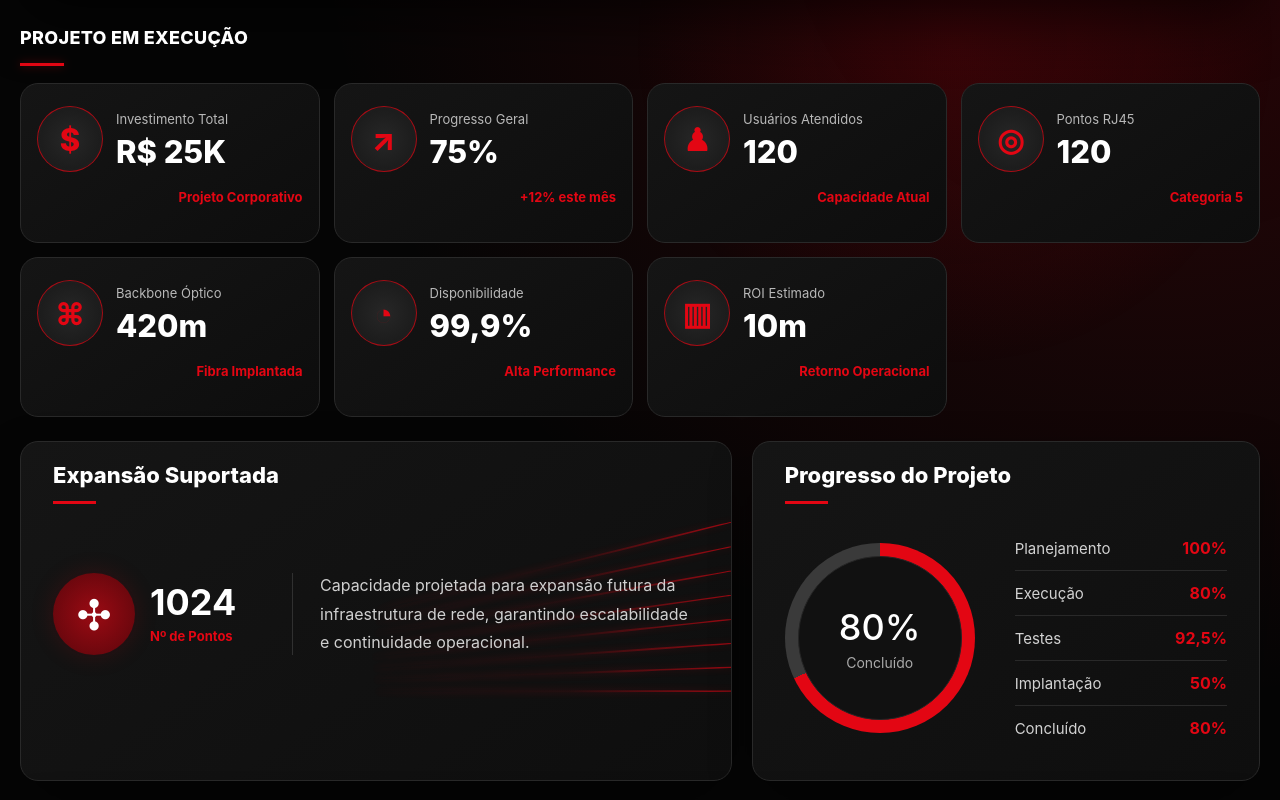
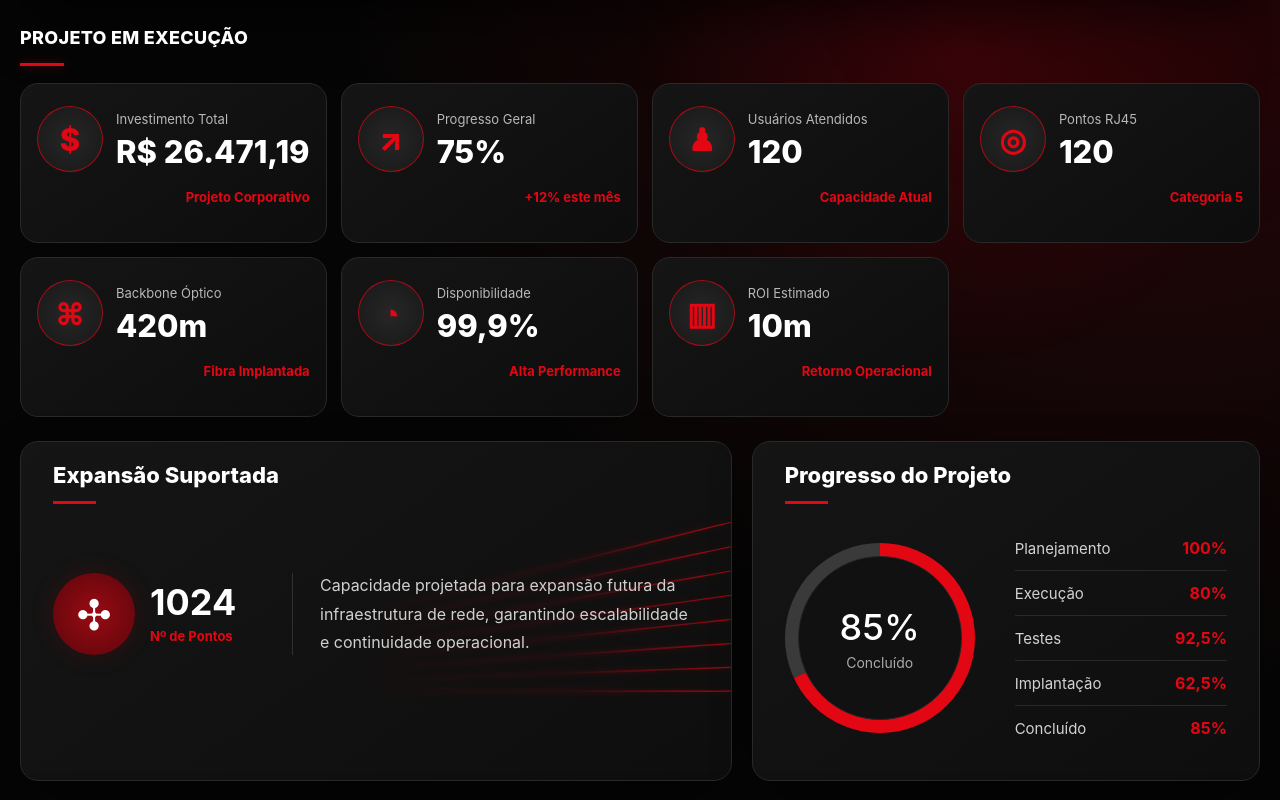
Before and after one commit to jdsantos-byte/projeto-boa-viagem-8, a React (Vite) app: page / in a window 1280 px wide. Shown: the part 280-1080 px from the top of the page. Built offline with nearby package versions, Linux system fonts and the light colour scheme.

Commit message:
Atualiza indicadores e investimento do projeto

```diff
--- a/src/DashboardCorporativo.jsx
+++ b/src/DashboardCorporativo.jsx
@@ -28,7 +28,7 @@ export default function DashboardCorporativo() {
   const kpis = [
     {
       titulo: "Investimento Total",
-      valor: "R$ 25K",
+      valor: "R$ 26.471,19",
       detalhe: "Projeto Corporativo",
       icon: "money",
     },
@@ -85,11 +85,11 @@ export default function DashboardCorporativo() {
     },
     {
       nome: "Implantação",
-      percentual: "50%",
+      percentual: "62,5%",
     },
     {
       nome: "Concluído",
-      percentual: "80%",
+      percentual: "85%",
     },
   ];
 
@@ -100,7 +100,7 @@ export default function DashboardCorporativo() {
     },
     {
       etapa: "Fibra Óptica",
-      percentual: 50,
+      percentual: 62.5,
     },
     {
       etapa: "Rack e Organização",
@@ -112,7 +112,7 @@ export default function DashboardCorporativo() {
     },
     {
       etapa: "Entrega",
-      percentual: 50,
+      percentual: 62.5,
     },
   ];
 
@@ -373,7 +373,7 @@ export default function DashboardCorporativo() {
                 <div className="progress-circle-inner">
 
                   <strong>
-                    80%
+                    85%
                   </strong>
 
                   <span>
```
